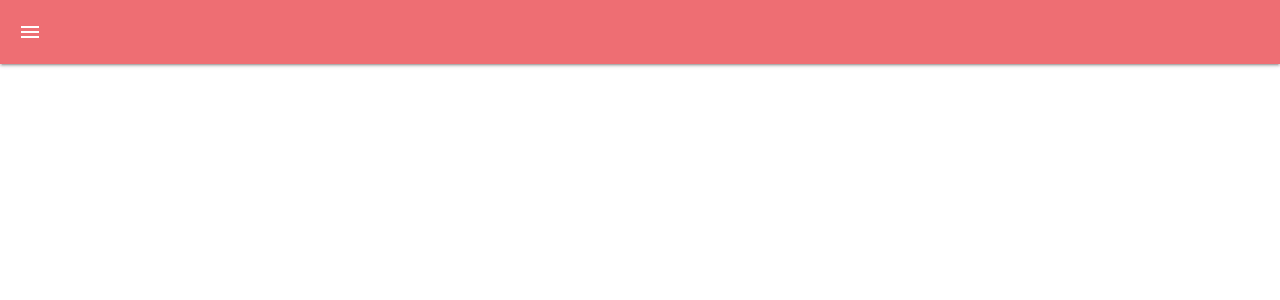
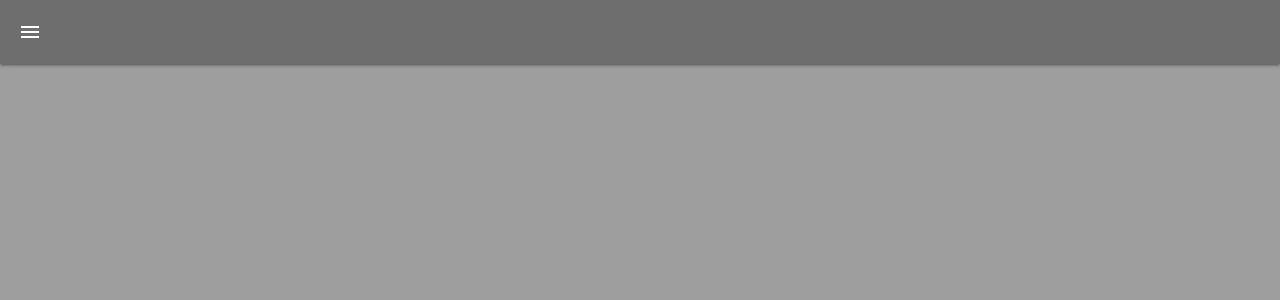
Before and after one commit to atlas-histologia/atlas-histologia.github.io, a Jekyll site: the page built from index.html, in a window 1280 px wide. Shown: the top 300 px of the page. Built offline with Jekyll 4.4.1, drawn with Linux system fonts in a browser that asks for light colours; some web fonts are replaced.

Commit message:
Add files via upload

```diff
--- a/_layouts/page.html
+++ b/_layouts/page.html
@@ -4,5 +4,18 @@
 <body>
 {% include header.html %}
 {{ content }}
+<style type="text/css">
+body {
+	background-image:url(http://www.atlasdehistologiahumana-unach.com/background.jpg);
+	background-repeat:no-repeat;
+	background-size:100%;
+}
+	nav {
+	background-color:rgba(0,0,0,0) !important;
+}
+		.nav-wrapper {
+	background-color:rgba(0,0,0,0.3) !important;
+}
+</style>
 </body>
 </html>
```
